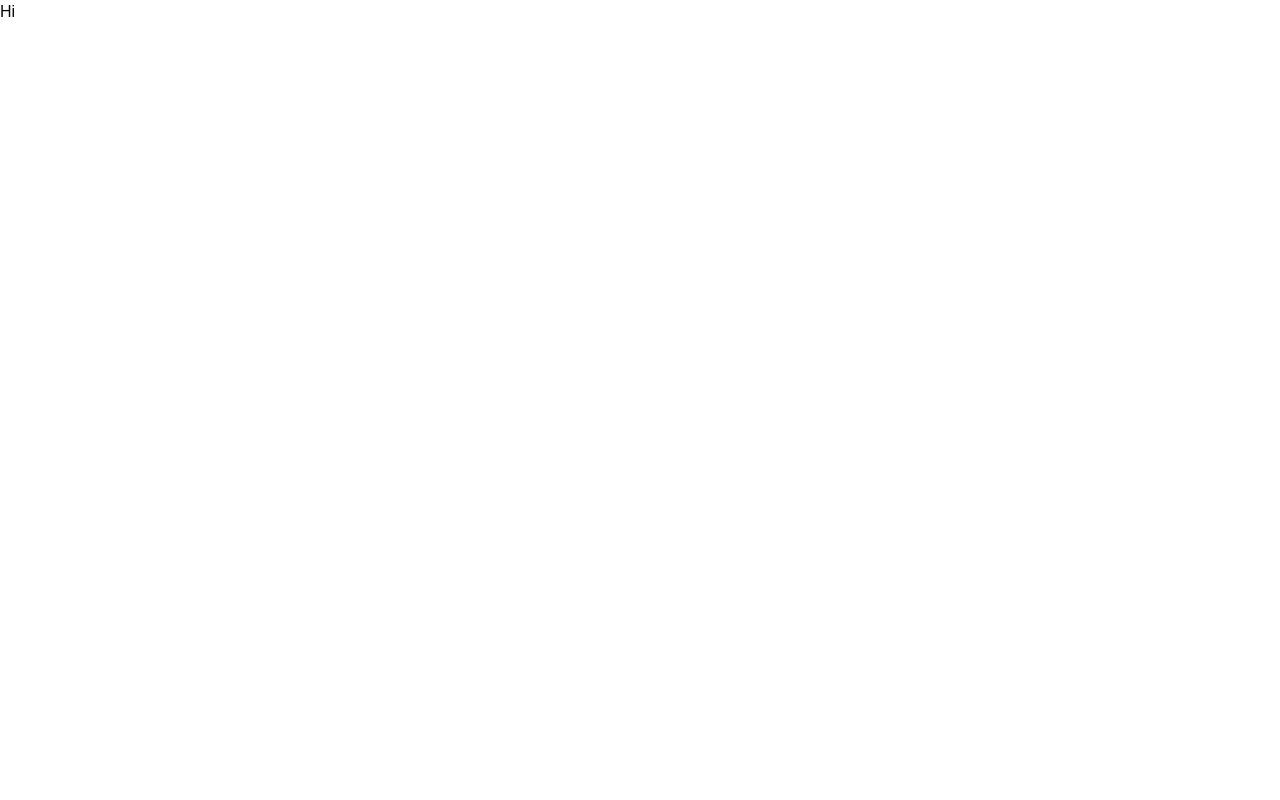
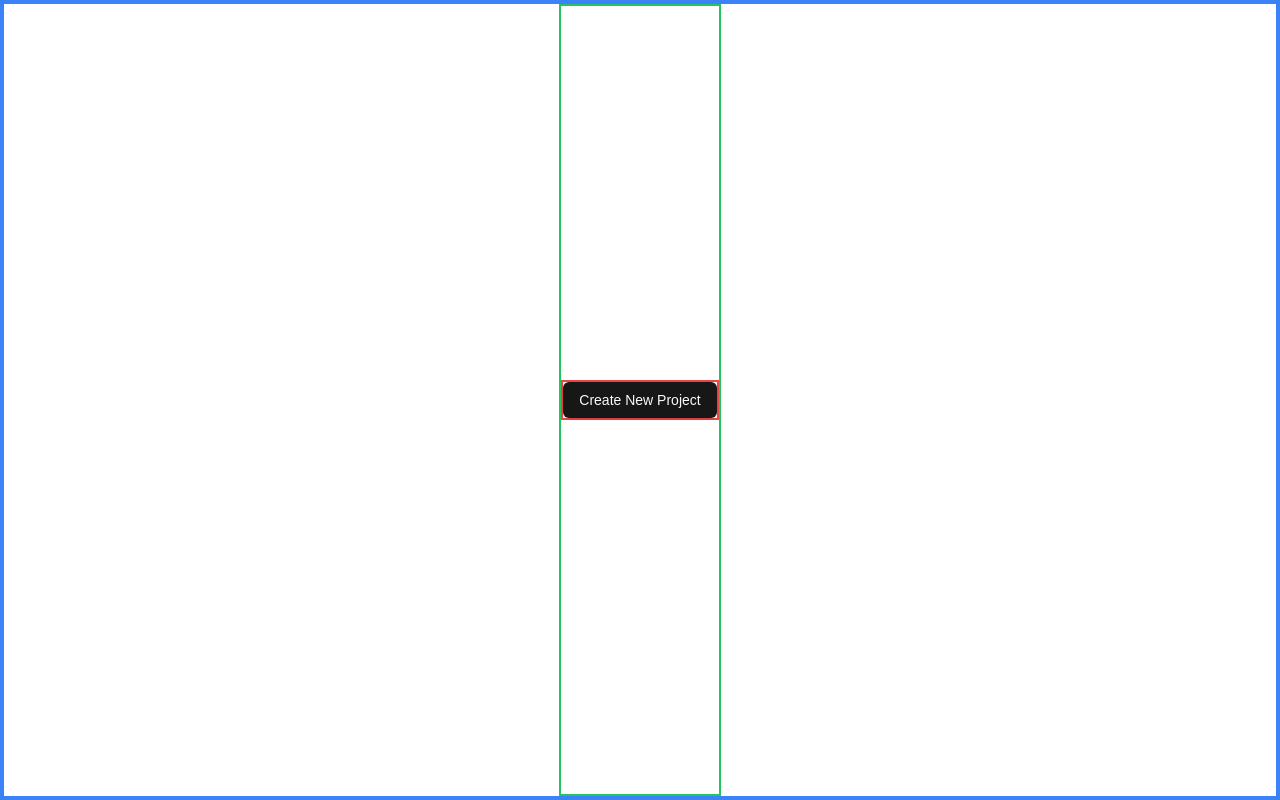
Before and after one commit to IgorTheFixer/sticky-situations, a Next.js app: page / in a window 1280 px wide. Built offline with nearby package versions, Linux system fonts and the light colour scheme.

Commit message:
created new project button and projects route

```diff
--- /dev/null
+++ b/app/(dashboard)/page.tsx
@@ -0,0 +1,15 @@
+import { Button } from "@/components/ui/button";
+
+export default function Dashboard() {
+  return (
+    <div className="flex flex-col items-center justify-center border-4 border-blue-500 h-screen w-screen">
+      <div className="flex flex-col items-center justify-center h-screen border-2 border-green-500">
+        <div className="border-2 border-red-500">
+          <Button>
+            Create New Project
+          </Button>
+        </div>
+      </div>
+    </div>
+  );
+}
--- /dev/null
+++ b/app/(dashboard)/projects/page.tsx
@@ -0,0 +1,12 @@
+import { Button } from "@/components/ui/button";
+
+export default function Projects() {
+  return (
+    <div>
+      <div>Title</div>
+      <div className="flex ">
+        Projects Page
+      </div>
+    </div>
+  );
+}
--- a/app/(home)/page.tsx
+++ /dev/null
@@ -1,9 +0,0 @@
-
-
-export default function Home() {
-  return (
-    <div>
-      Hi
-    </div>
-  );
-}
--- /dev/null
+++ b/components/ui/button.tsx
@@ -0,0 +1,57 @@
+import * as React from "react"
+import { Slot } from "@radix-ui/react-slot"
+import { cva, type VariantProps } from "class-variance-authority"
+
+import { cn } from "@/lib/utils"
+
+const buttonVariants = cva(
+  "inline-flex items-center justify-center gap-2 whitespace-nowrap rounded-md text-sm font-medium transition-colors focus-visible:outline-none focus-visible:ring-1 focus-visible:ring-ring disabled:pointer-events-none disabled:opacity-50 [&_svg]:pointer-events-none [&_svg]:size-4 [&_svg]:shrink-0",
+  {
+    variants: {
+      variant: {
+        default:
+          "bg-primary text-primary-foreground shadow hover:bg-primary/90",
+        destructive:
+          "bg-destructive text-destructive-foreground shadow-sm hover:bg-destructive/90",
+        outline:
+          "border border-input bg-background shadow-sm hover:bg-accent hover:text-accent-foreground",
+        secondary:
+          "bg-secondary text-secondary-foreground shadow-sm hover:bg-secondary/80",
+        ghost: "hover:bg-accent hover:text-accent-foreground",
+        link: "text-primary underline-offset-4 hover:underline",
+      },
+      size: {
+        default: "h-9 px-4 py-2",
+        sm: "h-8 rounded-md px-3 text-xs",
+        lg: "h-10 rounded-md px-8",
+        icon: "h-9 w-9",
+      },
+    },
+    defaultVariants: {
+      variant: "default",
+      size: "default",
+    },
+  }
+)
+
+export interface ButtonProps
+  extends React.ButtonHTMLAttributes<HTMLButtonElement>,
+    VariantProps<typeof buttonVariants> {
+  asChild?: boolean
+}
+
+const Button = React.forwardRef<HTMLButtonElement, ButtonProps>(
+  ({ className, variant, size, asChild = false, ...props }, ref) => {
+    const Comp = asChild ? Slot : "button"
+    return (
+      <Comp
+        className={cn(buttonVariants({ variant, size, className }))}
+        ref={ref}
+        {...props}
+      />
+    )
+  }
+)
+Button.displayName = "Button"
+
+export { Button, buttonVariants }
--- a/package.json
+++ b/package.json
@@ -10,6 +10,7 @@
   },
   "dependencies": {
     "@prisma/client": "^6.1.0",
+    "@radix-ui/react-slot": "^1.1.1",
     "class-variance-authority": "^0.7.1",
     "clsx": "^2.1.1",
     "lucide-react": "^0.469.0",
```
Also changed, not shown: 1 other file (tests, documents, lock files or other folders).
